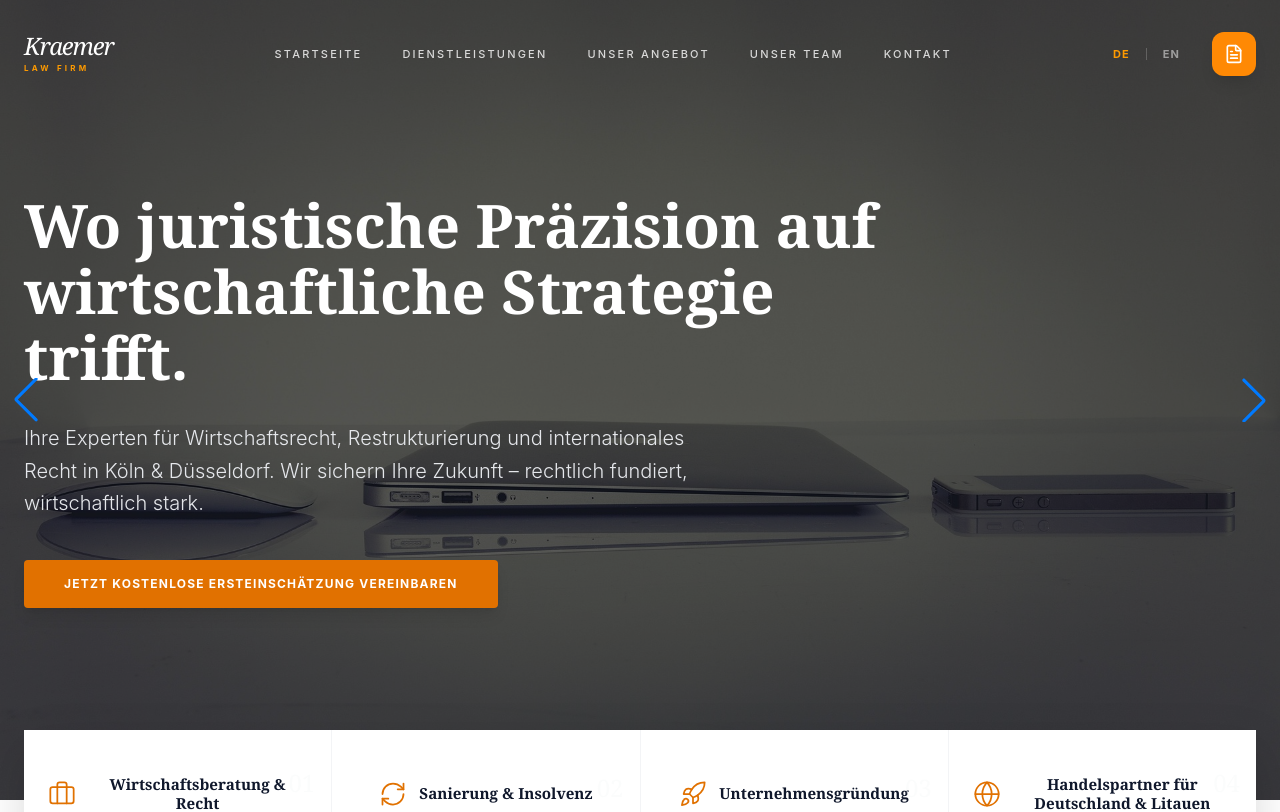
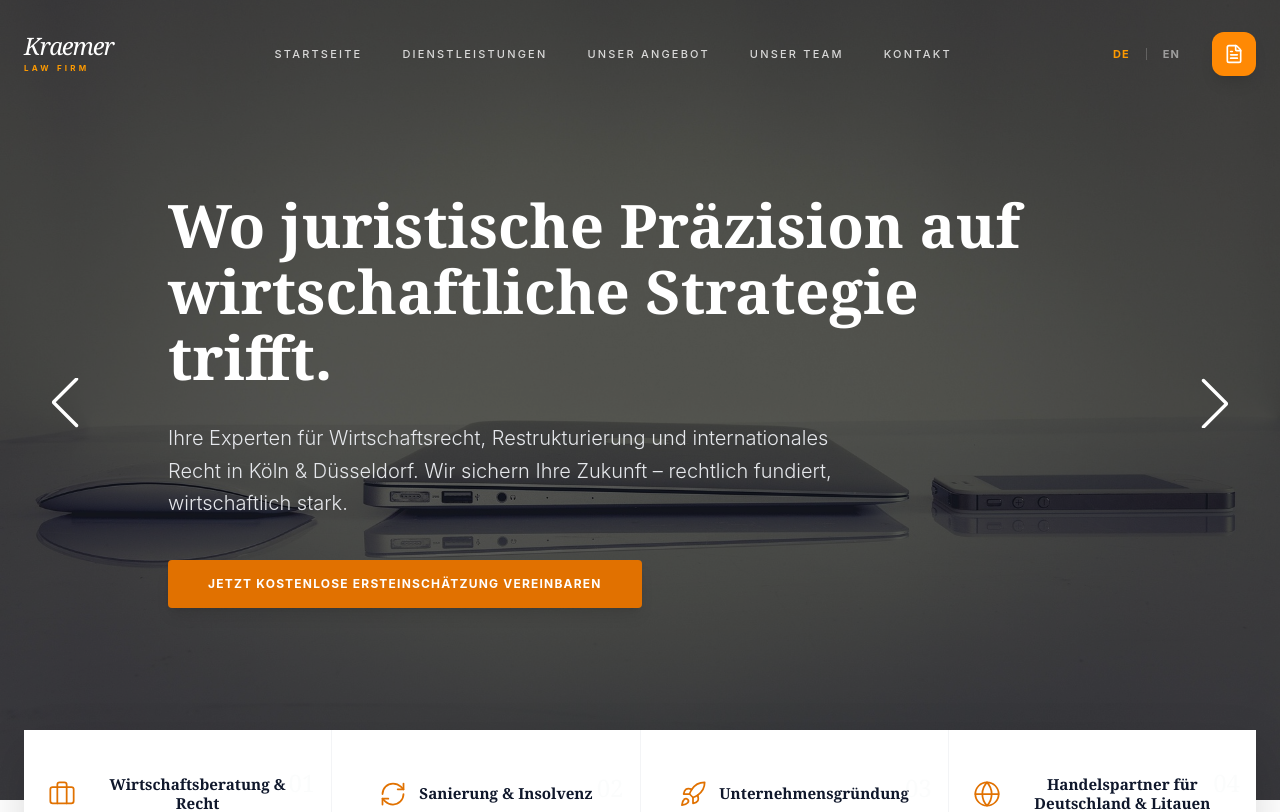
Before and after one commit to Saifobai/RaimondaLawFirm, a React app in the folder frontend/: page / in a window 1280 px wide. Shown: the top 812 px of the page. Built offline with nearby package versions, Linux system fonts and the light colour scheme; the HTML template or start-up script is replaced by a standard one.

Commit message:
hero_fixed

```diff
--- a/frontend/src/components/home/Hero.jsx
+++ b/frontend/src/components/home/Hero.jsx
@@ -1,8 +1,8 @@
-// import { useTranslation } from "react-i18next";
 import { Swiper, SwiperSlide } from "swiper/react";
 import { Navigation, Autoplay } from "swiper/modules";
 import { motion } from "framer-motion";
 import { Briefcase, RefreshCw, Rocket, Globe } from "lucide-react";
+import { useTranslation } from "react-i18next";
 
 import "swiper/css";
 import "swiper/css/navigation";
@@ -10,22 +10,41 @@ import "swiper/css/navigation";
 import hero1 from "../../assets/hero_sw_01.jpg";
 import hero2 from "../../assets/hero_sw_02.jpg";
 import hero3 from "../../assets/hero_sw_03.jpg";
-import { useTranslation } from "react-i18next";
 
 export default function Hero() {
   const { t } = useTranslation("hero");
-
   const slides = [{ image: hero1 }, { image: hero2 }, { image: hero3 }];
-
   const icons = [Briefcase, RefreshCw, Rocket, Globe];
-
   const translatedBoxes = t("infoBoxes", { returnObjects: true }) || [];
 
   return (
     <section className="relative w-full h-screen">
+      {/* The style tag must be inside the returned JSX */}
+      <style>{`
+        .swiper-button-next, .swiper-button-prev {
+          top: 50% !important;
+          color: white !important;
+          transition: transform 0.3s ease;
+          width: 50px !important;
+          height: 50px !important;
+        }
+        .swiper-button-next { right: 40px !important; }
+        .swiper-button-prev { left: 40px !important; }
+
+        .swiper-button-next:hover, .swiper-button-prev:hover {
+          transform: scale(1.2);
+        }
+
+        @media (max-width: 1024px) {
+          .swiper-button-next, .swiper-button-prev {
+            display: none !important;
+          }
+        }
+      `}</style>
+
       <Swiper
         modules={[Navigation, Autoplay]}
-        navigation
+        navigation={true}
         autoplay={{ delay: 5000, disableOnInteraction: false }}
         slidesPerView={1}
         loop={true}
@@ -33,26 +52,22 @@ export default function Hero() {
       >
         {slides.map((slide, index) => (
           <SwiperSlide key={index} className="relative">
-            {/* Background Image */}
             <img
               src={slide.image}
               alt="Law Office"
               className="absolute inset-0 w-full h-full object-cover"
             />
-
-            {/* Overlay */}
             <div className="absolute inset-0 bg-black/60"></div>
 
-            {/* Content */}
             <div className="relative z-10 h-full flex items-center">
-              <div className="max-w-7xl mx-auto px-6 text-white w-full pb-32 lg:pb-0">
+              <div className="w-full mx-36 px-6 text-white pb-32 lg:pb-0">
                 <div className="max-w-4xl">
                   <motion.h1
                     key={`title-${index}`}
                     initial={{ opacity: 0, y: 30 }}
                     animate={{ opacity: 1, y: 0 }}
                     transition={{ duration: 0.8, ease: "easeOut" }}
-                    className="text-4xl md:text-6xl lg:text-6xl font-serif font-bold leading-[1.1] mb-8"
+                    className="text-4xl md:text-6xl font-serif font-bold leading-[1.1] mb-8"
                   >
                     {t("title")}
                   </motion.h1>
@@ -72,9 +87,12 @@ export default function Hero() {
                     animate={{ opacity: 1, scale: 1 }}
                     transition={{ delay: 0.4 }}
                   >
-                    <button className="bg-amber-600 hover:bg-amber-700 text-white px-10 py-4 rounded-sm font-bold uppercase tracking-widest text-xs transition-all duration-300 shadow-lg">
+                    <a
+                      href="#contact"
+                      className="inline-block bg-amber-600 hover:bg-amber-700 text-white px-10 py-4 rounded-sm font-bold uppercase tracking-widest text-xs transition-all duration-300 shadow-lg"
+                    >
                       {t("cta")}
-                    </button>
+                    </a>
                   </motion.div>
                 </div>
               </div>
@@ -83,12 +101,10 @@ export default function Hero() {
         ))}
       </Swiper>
 
-      {/* Info Boxes */}
       <div className="absolute bottom-0 left-1/2 -translate-x-1/2 w-full max-w-[1440px] px-6 z-30 hidden lg:block translate-y-1/2">
         <div className="flex bg-white shadow-[0_20px_50px_rgba(0,0,0,0.15)] overflow-hidden min-h-[140px]">
           {translatedBoxes.map((box, index) => {
             const Icon = icons[index] || Briefcase;
-
             return (
               <motion.div
                 key={index}
@@ -98,30 +114,20 @@ export default function Hero() {
                 viewport={{ once: true }}
                 className="group relative flex-1 min-w-0 py-4 px-6 border-r border-gray-100 last:border-0 overflow-hidden flex flex-col justify-center cursor-default"
               >
-                {/* Hover Background */}
                 <div className="absolute inset-0 bg-slate-900 translate-y-full group-hover:translate-y-0 transition-transform duration-500 ease-[0.76,0,0.24,1] z-0" />
-
                 <div className="relative z-10 flex flex-col items-center justify-center">
                   <span className="absolute -top-2 -right-2 text-gray-100/30 font-serif text-2xl group-hover:text-slate-800/30 transition-colors duration-500 select-none">
                     0{index + 1}
                   </span>
-
                   <div className="flex items-center justify-center gap-3 w-full">
                     <Icon
                       className="text-amber-600 w-7 h-7 shrink-0 group-hover:text-white transition-colors duration-500"
                       strokeWidth={1.5}
                     />
-
-                    <h4
-                      className="text-slate-900 group-hover:text-white transition-colors duration-500 font-serif font-bold
-                      text-[0.8rem] xl:text-[0.95rem]
-                      leading-tight text-center
-                      hyphens-auto break-words max-w-full"
-                    >
+                    <h4 className="text-slate-900 group-hover:text-white transition-colors duration-500 font-serif font-bold text-[0.8rem] xl:text-[0.95rem] leading-tight text-center hyphens-auto break-words max-w-full">
                       {box.title}
                     </h4>
                   </div>
-
                   <div className="w-6 h-[1px] bg-amber-600 mt-3 group-hover:w-16 transition-all duration-700 ease-in-out" />
                 </div>
               </motion.div>
```
